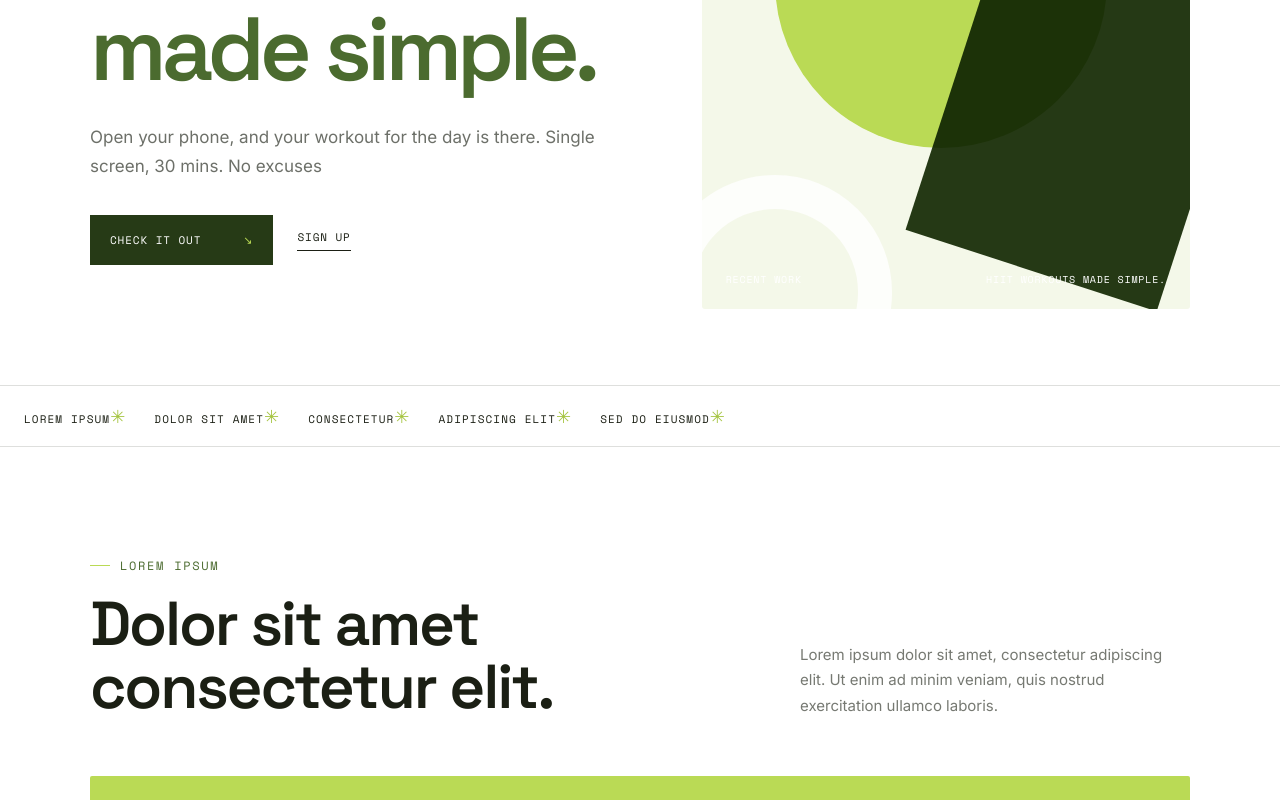
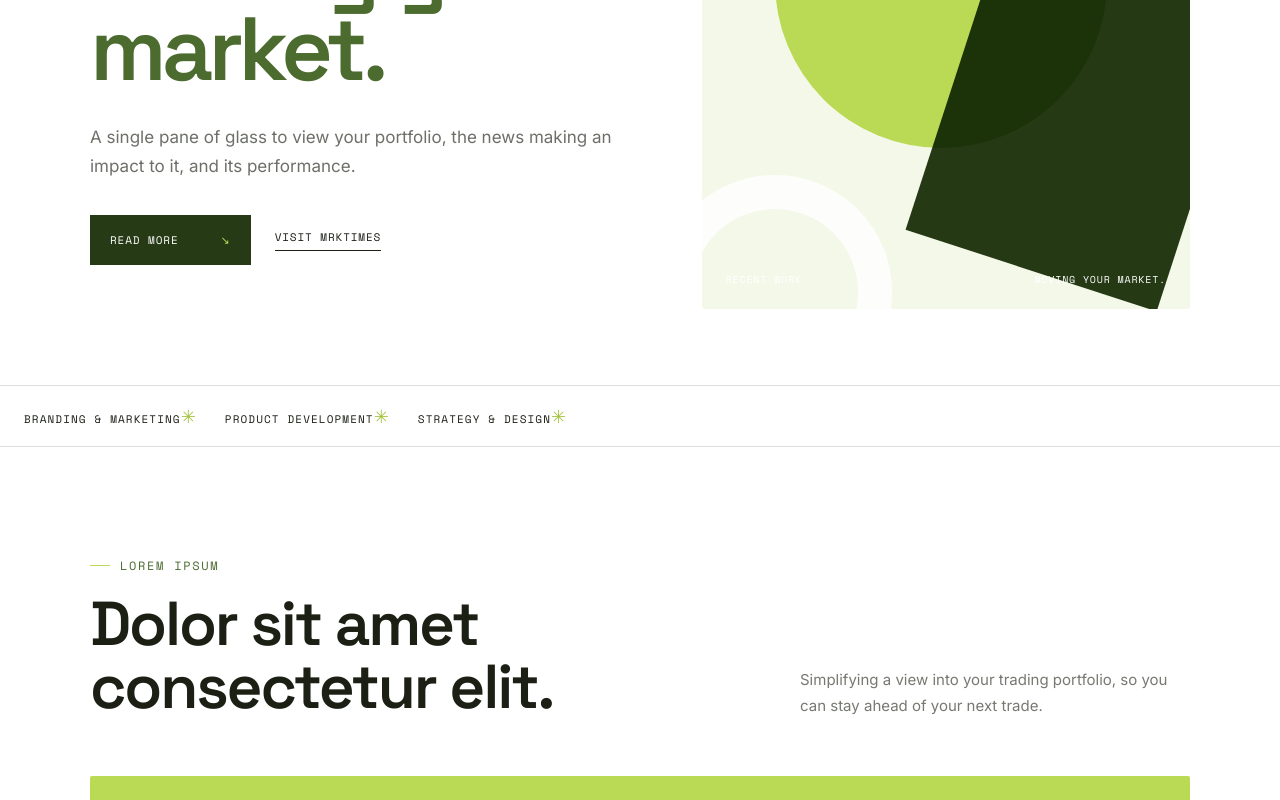
Before and after one commit to theworkco/theworkcoweb, a Next.js app: page / in a window 1280 px wide. Shown: the part 400-1200 px from the top of the page. Built offline with nearby package versions, Linux system fonts and the light colour scheme.

Commit message:
Update homepage Market Times content

```diff
--- a/app/globals.css
+++ b/app/globals.css
@@ -129,6 +129,7 @@ nav a.active {
 .section-heading h2, .statement-copy h2, .home-cta h2 { font-family: var(--font-space-grotesk), sans-serif; font-size: clamp(38px, 5vw, 62px); line-height: 1.02; letter-spacing: -.035em; font-weight: 600; margin-top: 18px; }
 .section-heading > p { max-width: 390px; font-size: 15px; line-height: 1.7; color: rgba(27,31,20,.6); }
 .project-grid { display: grid; grid-template-columns: repeat(2, 1fr); gap: 58px 24px; }
+.project-card, .project-card:visited { color: var(--ink); text-decoration: none; }
 .project-card.wide { grid-column: span 2; }
 .project-visual { min-height: 390px; position: relative; overflow: hidden; border-radius: 2px; }
 .wide .project-visual { min-height: 510px; }
--- a/app/page.tsx
+++ b/app/page.tsx
@@ -15,7 +15,7 @@ type Homepage = {
 }
 
 const fallbackProjects: Project[] = [
-  {number: '01', title: 'Lorem ipsum dolor', tag: 'Consectetur', tone: 'lime', size: 'wide'},
+  {number: '01', title: 'Simple. Clean. Helpful', tag: 'Market Times', href: 'https://mrktimes.com', tone: 'lime', size: 'wide'},
   {number: '02', title: 'Sit amet elit', tag: 'Adipiscing', tone: 'forest', size: 'standard'},
   {number: '03', title: 'Sed do eiusmod', tag: 'Tempor', tone: 'paper', size: 'standard'},
   {number: '04', title: 'Incididunt ut labore', tag: 'Dolore', tone: 'olive', size: 'tall'},
@@ -24,12 +24,12 @@ const fallbackProjects: Project[] = [
 ]
 
 const content: Homepage = {
-  eyebrow: 'Recent Work', heroTitle: 'olla.works', heroAccent: 'HIIT Workouts made simple.',
-  heroBody: 'Open your phone, and your workout for the day is there. Single screen, 30 mins. No excuses',
-  primaryButton: {label: 'Check it out', href: '#grid'}, secondaryButton: {label: 'Sign Up', href: 'https://olla.works'},
-  services: ['Lorem ipsum', 'Dolor sit amet', 'Consectetur', 'Adipiscing elit', 'Sed do eiusmod'],
+  eyebrow: 'Recent Work', heroTitle: 'The stories', heroAccent: 'moving your market.',
+  heroBody: 'A single pane of glass to view your portfolio, the news making an impact to it, and its performance.',
+  primaryButton: {label: 'Read More', href: '#grid'}, secondaryButton: {label: 'Visit MRKTIMES', href: 'https://mrktimes.com'},
+  services: ['Branding & Marketing', 'Product Development', 'Strategy & Design'],
   projectsEyebrow: 'Lorem ipsum', projectsTitle: 'Dolor sit amet, consectetur elit.',
-  projectsIntro: 'Lorem ipsum dolor sit amet, consectetur adipiscing elit. Ut enim ad minim veniam, quis nostrud exercitation ullamco laboris.',
+  projectsIntro: 'Simplifying a view into your trading portfolio, so you can stay ahead of your next trade.',
   projects: fallbackProjects, statementEyebrow: 'Dolor sit amet',
   statementQuote: 'Lorem ipsum dolor sit amet, consectetur adipiscing elit, sed do eiusmod tempor incididunt.',
   statementBody: 'Lorem ipsum dolor sit amet, consectetur adipiscing elit. Duis aute irure dolor in reprehenderit in voluptate velit esse cillum dolore.',
```
